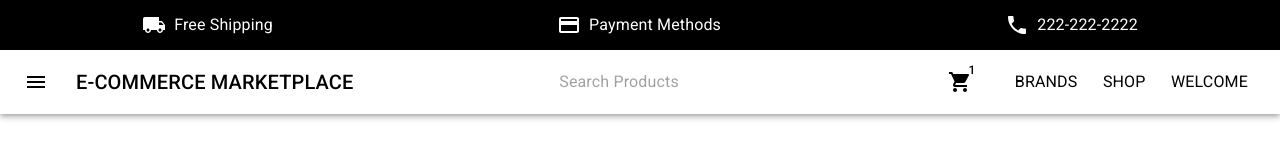
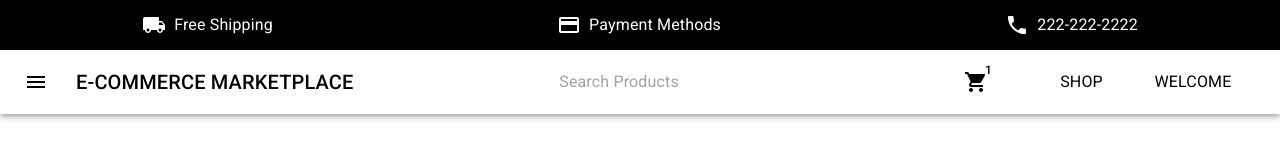
Before and after one commit to xleonard1/Ecommerce-Marketplace, a React (Create React App) app in the folder client/: page / in a window 1280 px wide. Shown: the top 160 px of the page. Built offline with nearby package versions, Linux system fonts and the light colour scheme.

Commit message:
removed extra imports

```diff
--- a/client/src/Components/Cart.jsx
+++ b/client/src/Components/Cart.jsx
@@ -1,7 +1,6 @@
 import {
   Box,
   Drawer,
-  Container,
   Typography,
   Badge,
   IconButton,
@@ -13,7 +12,7 @@ import {
   Delete
 } from "@mui/icons-material";
 import React, { useState } from "react";
-import { borderRadius } from "@mui/system";
+
 
 
 
--- a/client/src/Components/Header.jsx
+++ b/client/src/Components/Header.jsx
@@ -12,7 +12,6 @@ import {
   IconButton,
 } from "@mui/material";
 import {
-  ShoppingCart,
   Menu,
   LocalShipping,
   CreditCard,
@@ -151,15 +150,12 @@ const Navbar = () => {
         <Box
           sx={{
             display: "flex",
-            justifyContent: "space-between",
+            justifyContent: "space-around",
             alignItems: "center",
             width: "25%",
           }}
         >
           <Cart />
-          <Button sx={{ color: "black" }}>
-            <Typography>Brands</Typography>
-          </Button>
           <Button sx={{ color: "black" }}>
             <Typography>Shop</Typography>
           </Button>
```
